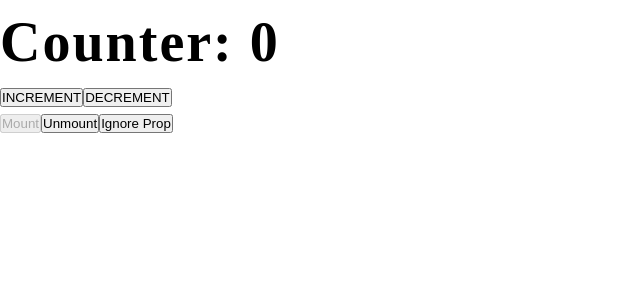
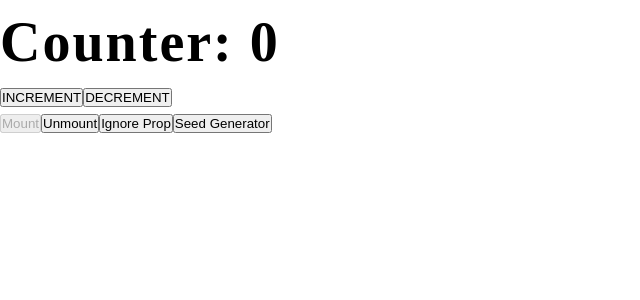
Before and after one commit to CaliforniaDev/OdinProject-Lifecycle, a React (Create React App) app in the folder lifecycle-assignment/: page / in a window 1280 px wide. Shown: the top 300 px of the page, without its empty margins (0-640 px from the left). Built offline with nearby package versions, Linux system fonts and the light colour scheme.

Commit message:
Test seed generator

```diff
--- a/lifecycle-assignment/src/App.js
+++ b/lifecycle-assignment/src/App.js
@@ -8,9 +8,11 @@ class App extends React.Component {
     this.mountCounter = this.mountCounter.bind(this);
     this.unmountCounter = this.unmountCounter.bind(this);
     this.ignoreProp = this.ignoreProp.bind(this);
+    this.seedGenerator = this.seedGenerator.bind(this);
     this.state = {
       isMount: true,
-      ignoreProp: 0
+      ignoreProp: 0,
+      seed: 40,
     }
   }
   mountCounter() {
@@ -32,22 +34,27 @@ class App extends React.Component {
       ignoreProp: Math.random()
     }))
   }
-  componentDidUpdate() {
-    console.log(this.state)
+  seedGenerator() {
+    this.setState(prevState => ({
+      ...prevState,
+      seed: Number.parseInt(Math.random() * 100)
+    }))
   }
   render() {
-    const { isMount, ignoreProp } = this.state;
+    const { isMount, ignoreProp, seed } = this.state;
 
     return (
       <div>
         {isMount ?
         <Counter
           ignoreProp={ignoreProp}
+          seed={seed}
         />
         : null}
         <button disabled={isMount} onClick={this.mountCounter}>Mount</button>
         <button disabled={!isMount}onClick={this.unmountCounter}>Unmount</button>
         <button onClick={this.ignoreProp}>Ignore Prop</button>
+        <button onClick={this.seedGenerator}>Seed Generator</button>
       </div>
     )
   }
```
